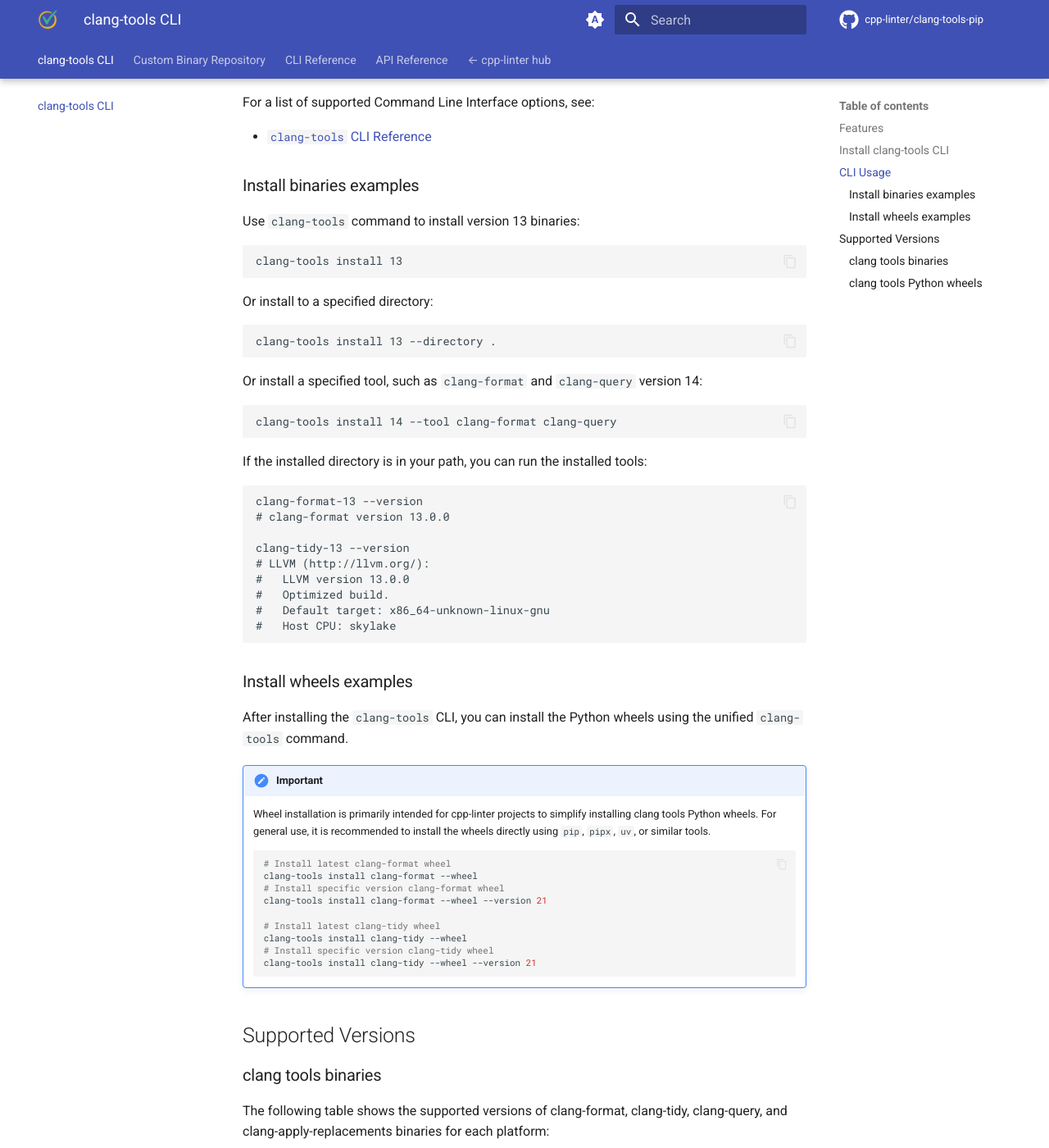
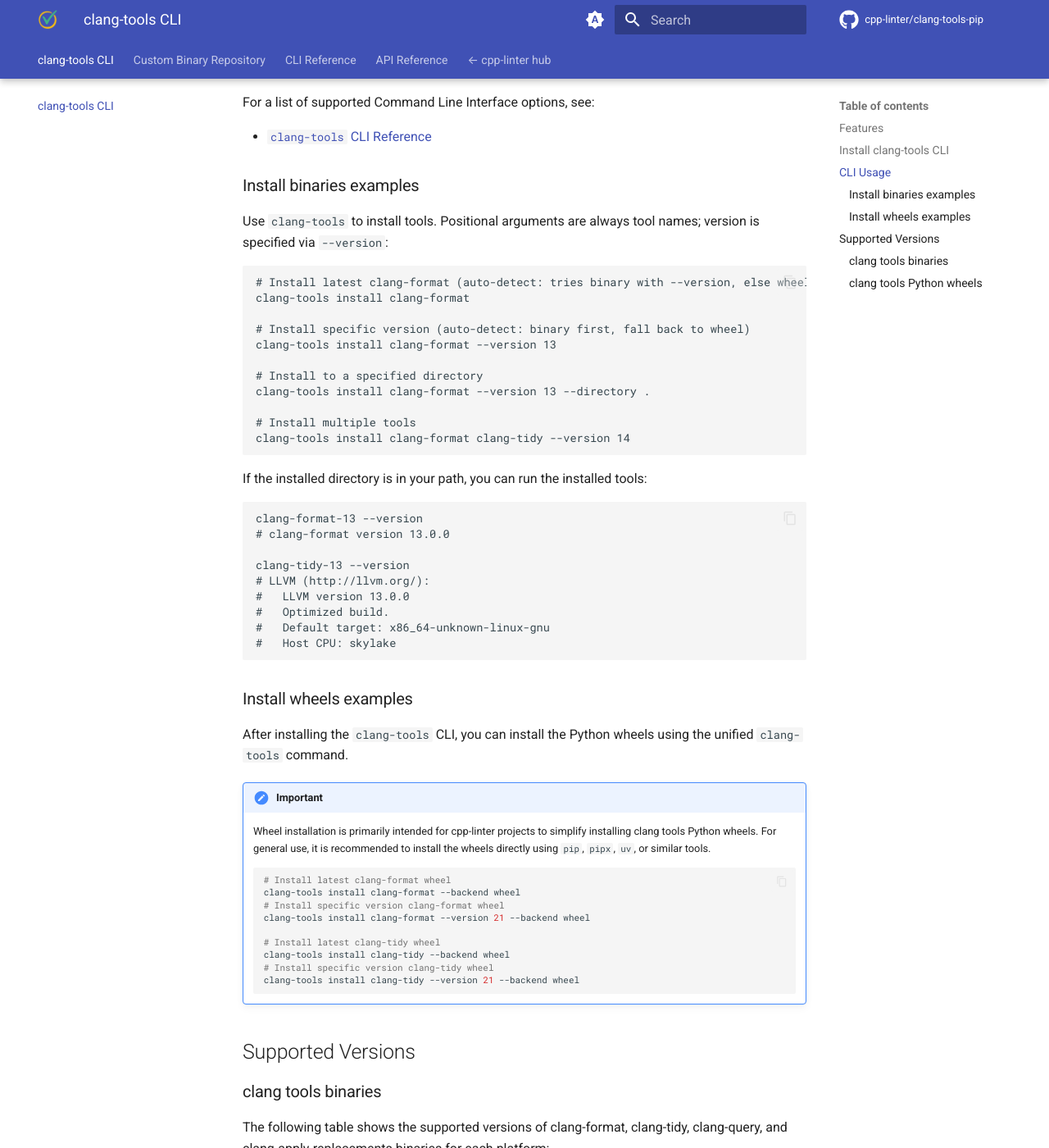
Before and after one commit to cpp-linter/clang-tools-pip, an MkDocs documentation site: the page built from docs/index.md, in a window 1280 px wide and 1400 px high, scrolled down 1748 px. Shown: the whole window at 82% size. Built offline with MkDocs 1.6.1 and Material for MkDocs 9.7.7, drawn with Linux system fonts in a browser that asks for light colours; comment, search, counter and statistics services are not loaded.

Commit message:
fix: update CI workflow and docs for new CLI syntax

````diff
--- a/docs/gen_cli_docs.py
+++ b/docs/gen_cli_docs.py
@@ -10,12 +10,11 @@
 from clang_tools.main import get_parser
 
 REQUIRED_VERSIONS = {
-    "0.1.0": ["command", "target", "version"],
+    "0.1.0": ["command", "version"],
     "0.2.0": ["directory"],
     "0.3.0": ["overwrite"],
     "0.5.0": ["no_progress_bar"],
-    "0.11.0": ["tool"],
-    "1.0.0": ["binary", "wheel", "explicit_version"],
+    "2.0.0": ["tools", "explicit_version", "backend"],
 }
 
 
--- a/docs/index.md
+++ b/docs/index.md
@@ -73,18 +73,20 @@
 
 ### Install binaries examples
 
-Use `clang-tools` command to install version 13 binaries:
+Use `clang-tools` to install tools. Positional arguments are always
+tool names; version is specified via `--version`:
 
-    clang-tools install 13
+    # Install latest clang-format (auto-detect: tries binary with --version, else wheel)
+    clang-tools install clang-format
 
-Or install to a specified directory:
+    # Install specific version (auto-detect: binary first, fall back to wheel)
+    clang-tools install clang-format --version 13
 
-    clang-tools install 13 --directory .
+    # Install to a specified directory
+    clang-tools install clang-format --version 13 --directory .
 
-Or install a specified tool, such as `clang-format` and
-`clang-query` version 14:
-
-    clang-tools install 14 --tool clang-format clang-query
+    # Install multiple tools
+    clang-tools install clang-format clang-tidy --version 14
 
 If the installed directory is in your path, you can run the installed tools:
 
@@ -111,14 +113,14 @@
 
     ```bash
     # Install latest clang-format wheel
-    clang-tools install clang-format --wheel
+    clang-tools install clang-format --backend wheel
     # Install specific version clang-format wheel
-    clang-tools install clang-format --wheel --version 21
+    clang-tools install clang-format --version 21 --backend wheel
 
     # Install latest clang-tidy wheel
-    clang-tools install clang-tidy --wheel
+    clang-tools install clang-tidy --backend wheel
     # Install specific version clang-tidy wheel
-    clang-tools install clang-tidy --wheel --version 21
+    clang-tools install clang-tidy --version 21 --backend wheel
     ```
 
 ## Supported Versions
````
Also changed, not shown: README.md (+16 -17 lines), docs/api.md (+1 -1 lines), 1 other file.
